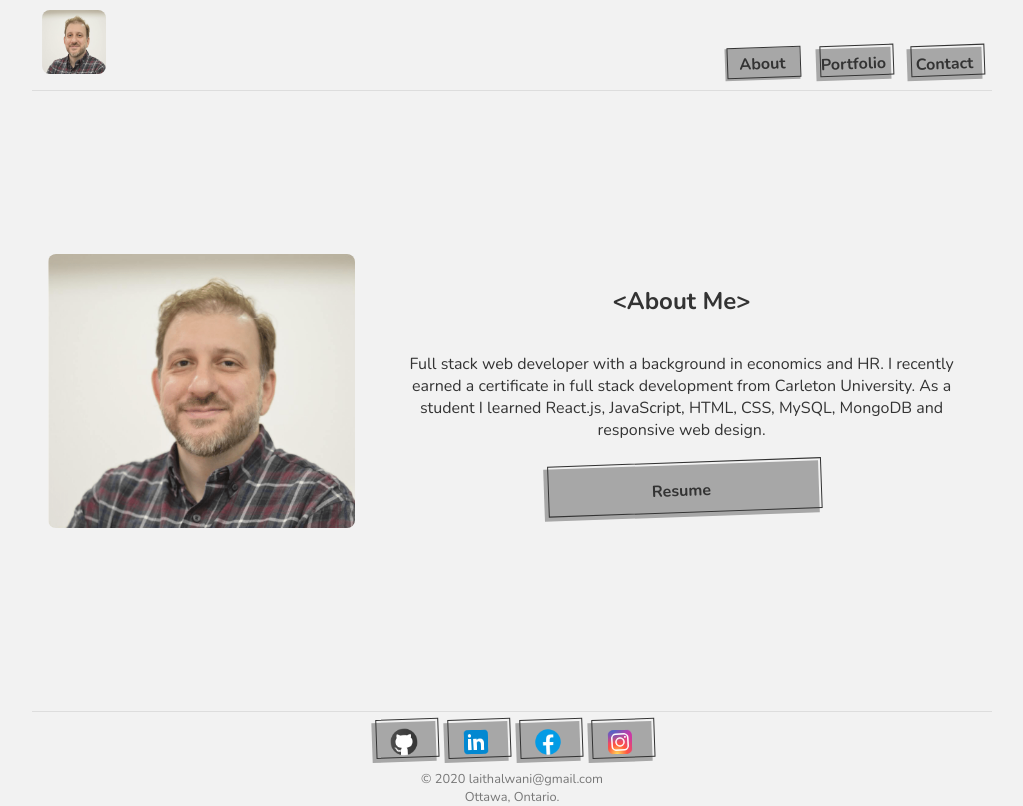
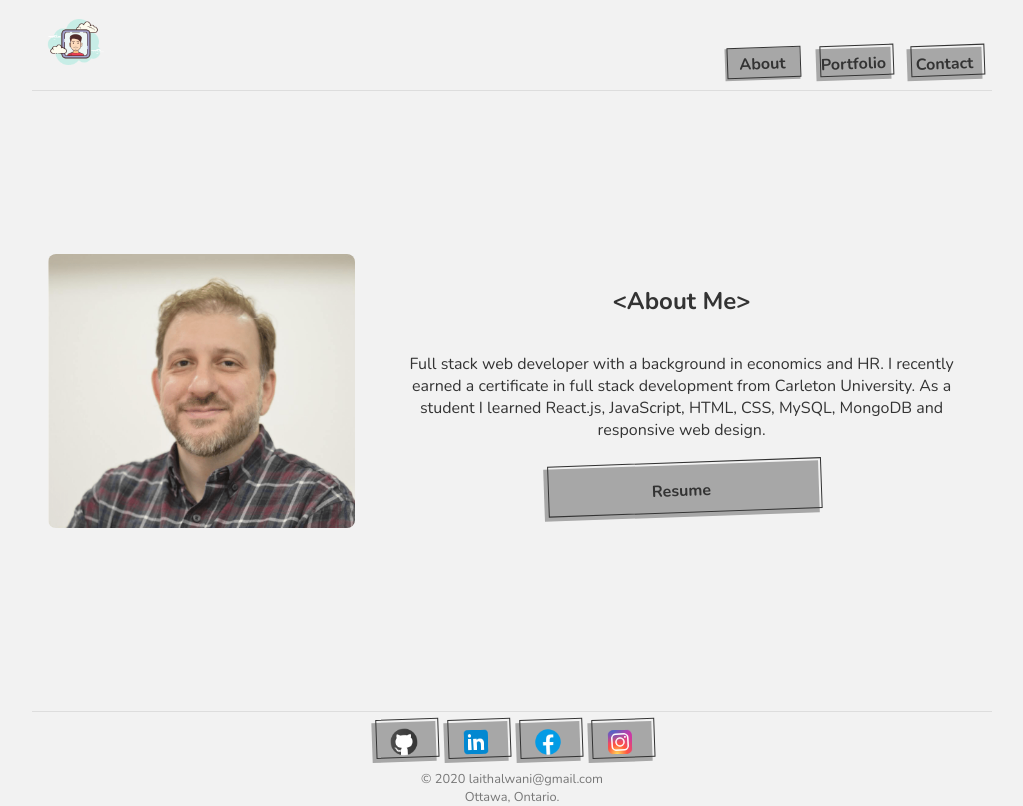
Before and after one commit to LaithAlwani/LaithAlwani, a Next.js app: page / in a window 1280 px wide. Shown: the whole page, without its empty margins (128-1151 px from the left). Built offline with nearby package versions, Linux system fonts and the light colour scheme.

Commit message:
added fake logo

```diff
--- a/components/layout/navbar.js
+++ b/components/layout/navbar.js
@@ -1,30 +1,43 @@
 import React from "react";
 import Link from "next/link";
 import Image from "next/image";
-import {useRouter} from "next/router"
+import { useRouter } from "next/router";
 
 export default function Navbar() {
   const router = useRouter();
-  const pathname = router.pathname
+  const pathname = router.pathname;
 
   return (
     <nav>
       <div className="logo">
         <Link href="/">
-         {/* <h3 className="logo">LA</h3>  */}
-        <a>
-        <Image src="/images/my-image.png" width={64} height={64} alt="logo" />
-         </a>
-      </Link>
+          {/* <span className="logo-icon">LA</span>  */}
+          <a>
+            <Image
+              src="/images/logo.png"
+              width={64}
+              height={64}
+              alt="logo"
+            />
+          </a>
+        </Link>
       </div>
       <Link href="/">
-        <a className={pathname === "/"? "btn link active" :"btn link"}>About</a>
+        <a className={pathname === "/" ? "btn link active" : "btn link"}>
+          About
+        </a>
       </Link>
       <Link href="/portfolio">
-        <a className={pathname === "/portfolio"? "btn link active" :"btn link"}>Portfolio</a>
+        <a
+          className={pathname === "/portfolio" ? "btn link active" : "btn link"}
+        >
+          Portfolio
+        </a>
       </Link>
       <Link href="/contact">
-        <a className={pathname === "/contact"? "btn link active" :"btn link"}>Contact</a>
+        <a className={pathname === "/contact" ? "btn link active" : "btn link"}>
+          Contact
+        </a>
       </Link>
     </nav>
   );
--- a/styles/globals.css
+++ b/styles/globals.css
@@ -43,12 +43,15 @@ nav a {
 
 nav .logo {
   margin-right: auto;
+  display: flex;
+  flex-direction: column;
 }
 
 nav .logo a {
   margin: 0;
   padding: 0;
 }
+
 
 .content {
   min-height: 75vh;
```
Also changed, not shown: public/images/logo.png (added).
